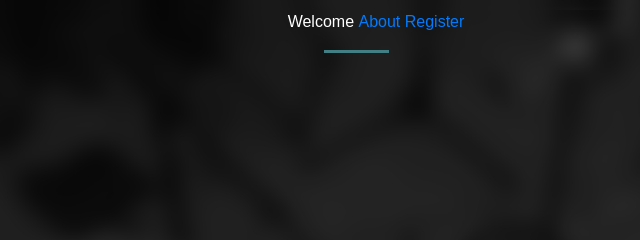
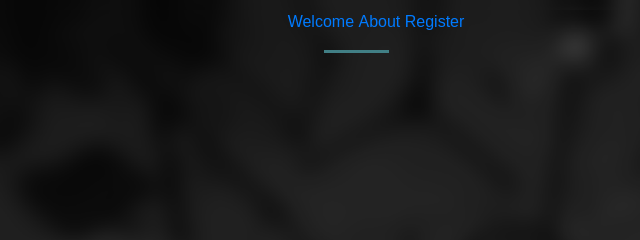
Before and after one commit to addelian/NA-Percussion, a plain HTML site: page index.html in a window 1280 px wide. Shown: the top 240 px of the page, 284-924 px from the left. Drawn offline with nearby package versions, Linux system fonts and the light colour scheme.

Commit message:
Update index.html

```diff
--- a/index.html
+++ b/index.html
@@ -16,7 +16,7 @@
       <header>
 	<nav>
 	<ul>
-		<li>Welcome</li>
+		<li><a href="index.html">Welcome</a></li>
 		<li><a href="about.html">About</a></li>
 		<li><a href="register.html">Register</a></li>
 	</ul>
```
